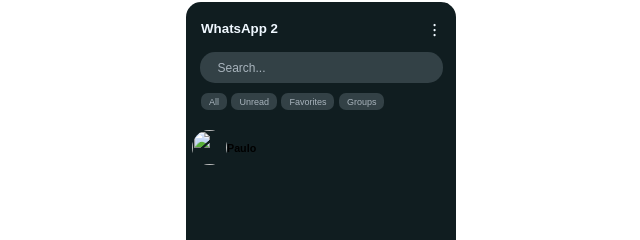
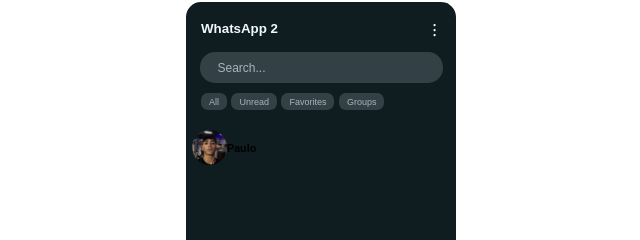
Before and after one commit to paulinbrgamer/zap2, a plain HTML site: page index.html in a window 1280 px wide. Shown: the part 148-388 px from the top of the page, 319-959 px from the left. Drawn offline with Linux system fonts and the light colour scheme.

Commit message:
atualizar

```diff
--- a/index.html
+++ b/index.html
@@ -22,7 +22,7 @@
         <button>Groups</button>
     </div>
     <div class="chat">
-        <div class="icon"> <img src="img/imagem.enc" alt=""></div>
+        <div class="icon"> <img src="img/imagem.enc.jpg" alt=""></div>
         <h6>Paulo</h6>
     </div>
 </div>
```
